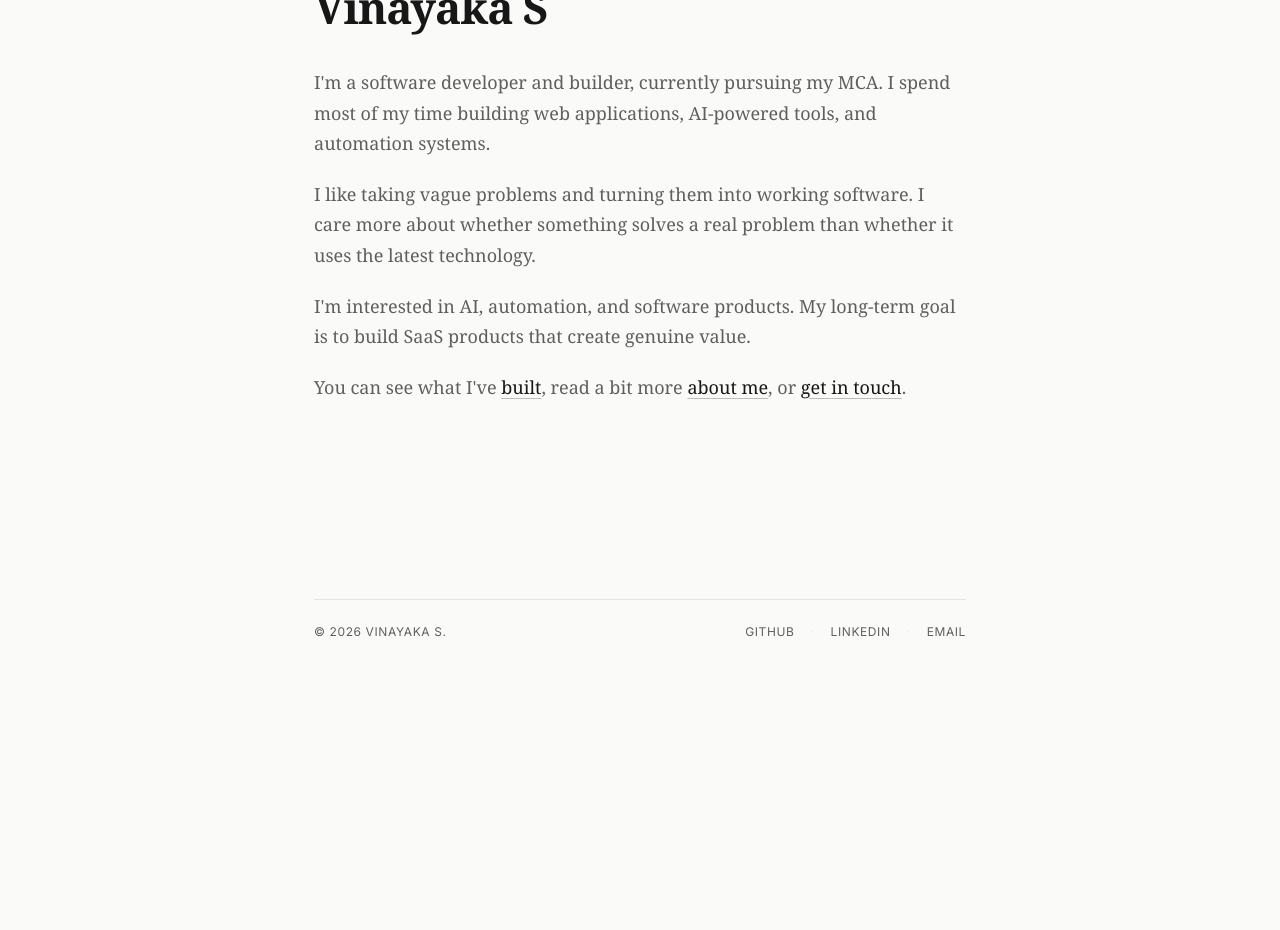
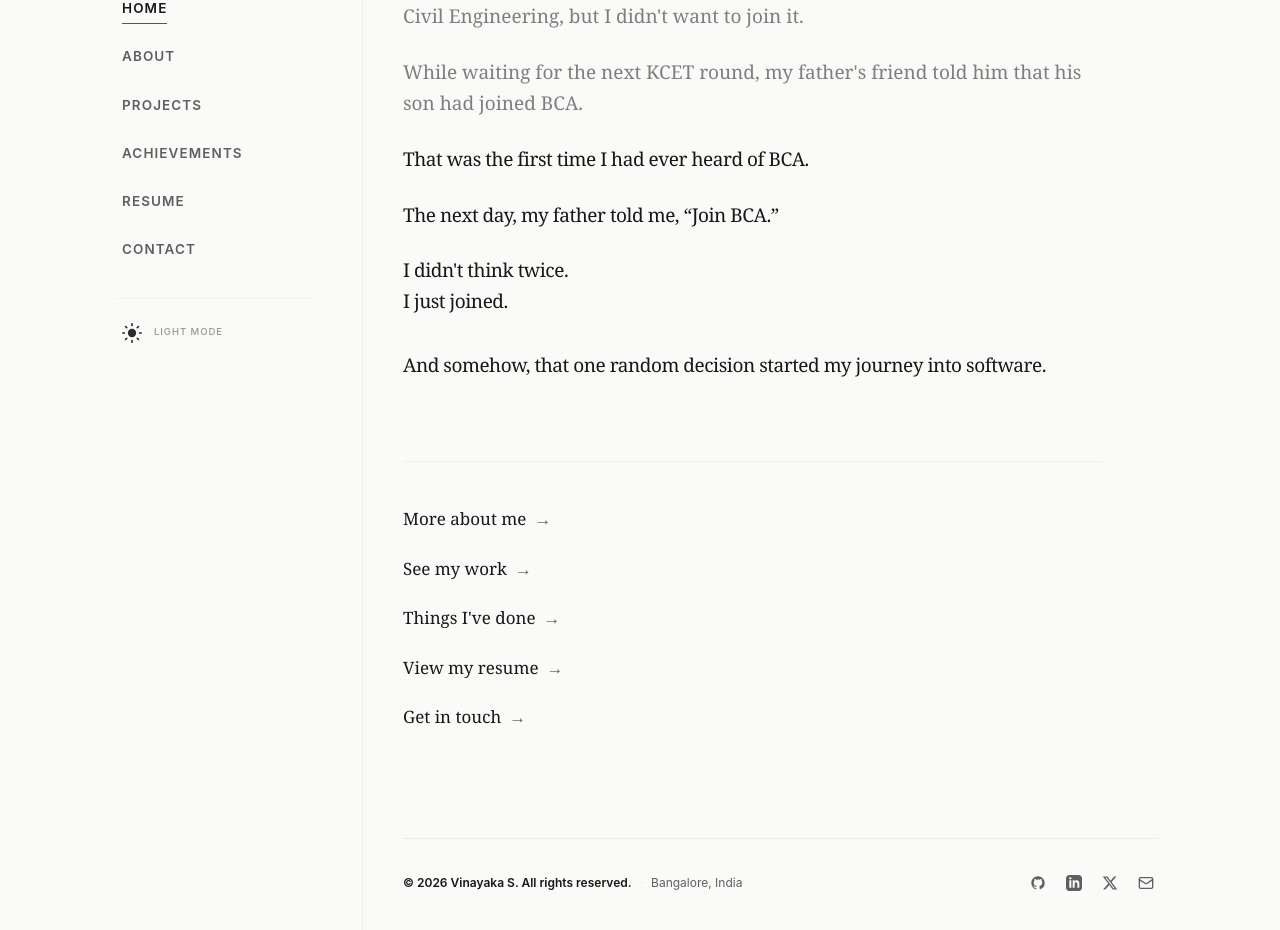
Before and after one commit to vinayaka2003/Portfolio, a Next.js app: page / in a window 1280 px wide. Shown: the part 160-1090 px from the top of the page. Before the commit the page ends 800 px from the top, so only its background shows below. Built offline with nearby package versions, Linux system fonts and the light colour scheme.

Commit message:
Refactor: Redesign editorial sidebar, improve typographic hierarchy, and fix sticky scroll positioning

```diff
--- a/src/app/globals.css
+++ b/src/app/globals.css
@@ -3,11 +3,11 @@
 /* Prevent layout shift from scrollbar appearing/disappearing */
 html {
   overflow-y: scroll;
-  overflow-x: hidden;
+  overflow-x: clip;
 }
 
 body {
-  overflow-x: hidden;
+  overflow-x: clip;
 }
 
 @keyframes fadeDown {
--- a/src/app/page.js
+++ b/src/app/page.js
@@ -1,56 +1,81 @@
 import Link from "next/link";
 
 export const metadata = {
-  title: "Vinayaka S — Software Developer & Builder",
-  description: "Vinayaka S is a software developer and builder interested in AI, automation, web applications, and software products.",
+  title: "Vinayaka S — Accidental Software Developer",
+  description: "Accidental Software Developer. The story of how one random decision started my journey into software.",
   openGraph: {
-    title: "Vinayaka S — Software Developer & Builder",
-    description: "Vinayaka S is a software developer and builder interested in AI, automation, web applications, and software products.",
+    title: "Vinayaka S — Accidental Software Developer",
+    description: "Accidental Software Developer. The story of how one random decision started my journey into software.",
     url: "https://vinayaka.dev",
     type: "website",
   },
   twitter: {
-    title: "Vinayaka S — Software Developer & Builder",
-    description: "Vinayaka S is a software developer and builder interested in AI, automation, web applications, and software products.",
+    title: "Vinayaka S — Accidental Software Developer",
+    description: "Accidental Software Developer. The story of how one random decision started my journey into software.",
   },
   alternates: { canonical: "https://vinayaka.dev" },
 };
 
 export default function Home() {
+  const heroLinks = [
+    { label: "More about me", href: "/about" },
+    { label: "See my work", href: "/projects" },
+    { label: "Things I've done", href: "/achievements" },
+    { label: "View my resume", href: "/resume" },
+    { label: "Get in touch", href: "/contact" },
+  ];
+
   return (
-    <div className="py-8 sm:py-12 font-serif antialiased">
-      <h1 className="text-[34px] sm:text-[44px] font-bold tracking-tight text-foreground mb-8 font-serif leading-tight">
-        Vinayaka S
+    <div className="pt-0.5 pb-2 font-serif antialiased">
+      {/* Hero Heading - Fluid scale capping at 44px to guarantee single line on desktop */}
+      <h1 className="text-[clamp(1.85rem,2.8vw,2.75rem)] font-bold tracking-tight text-foreground mb-8 font-serif leading-[1.08] md:whitespace-nowrap">
+        Accidental Software Developer.
       </h1>
 
-      <div className="space-y-5 text-[17px] sm:text-[18px] leading-[1.7] text-muted font-serif">
+      {/* Story Paragraphs */}
+      <div className="space-y-6 text-[17px] sm:text-[18px] lg:text-[19px] leading-[1.68] text-muted/80 font-serif max-w-[660px] lg:max-w-[700px]">
         <p>
-          I&apos;m a software developer and builder, currently pursuing my MCA. I spend most of my time building web applications, AI-powered tools, and automation systems.
+          After 12th, I wrote the KCET exam but didn&apos;t get the marks I wanted. I got Civil Engineering, but I didn&apos;t want to join it.
         </p>
 
         <p>
-          I like taking vague problems and turning them into working software. I care more about whether something solves a real problem than whether it uses the latest technology.
+          While waiting for the next KCET round, my father&apos;s friend told him that his son had joined BCA.
         </p>
 
-        <p>
-          I&apos;m interested in AI, automation, and software products. My long-term goal is to build SaaS products that create genuine value.
+        <p className="font-medium text-foreground tracking-tight leading-[1.65]">
+          That was the first time I had ever heard of BCA.
         </p>
 
-        <p>
-          You can see what I&apos;ve{" "}
-          <Link href="/projects" className="text-foreground underline decoration-muted/40 hover:decoration-accent hover:text-accent underline-offset-4 transition-colors">
-            built
-          </Link>
-          , read a bit more{" "}
-          <Link href="/about" className="text-foreground underline decoration-muted/40 hover:decoration-accent hover:text-accent underline-offset-4 transition-colors">
-            about me
-          </Link>
-          , or{" "}
-          <Link href="/contact" className="text-foreground underline decoration-muted/40 hover:decoration-accent hover:text-accent underline-offset-4 transition-colors">
-            get in touch
-          </Link>
-          .
+        <p className="font-medium text-foreground tracking-tight leading-[1.65]">
+          The next day, my father told me, &ldquo;Join BCA.&rdquo;
         </p>
+
+        <p className="font-medium text-foreground tracking-tight leading-[1.65]">
+          I didn&apos;t think twice.<br />
+          I just joined.
+        </p>
+
+        <p className="font-medium text-foreground tracking-tight leading-[1.65] pt-2">
+          And somehow, that one random decision started my journey into software.
+        </p>
+      </div>
+
+      {/* Visual Separation + Vertical Editorial Navigation Stack */}
+      <div className="mt-16 sm:mt-20 pt-8 sm:pt-10 border-t border-border/50 max-w-[660px] lg:max-w-[700px]">
+        <div className="flex flex-col items-start gap-y-4 font-serif">
+          {heroLinks.map((link) => (
+            <Link
+              key={link.href}
+              href={link.href}
+              className="group py-1 inline-flex items-center gap-2 text-[16px] sm:text-[17px] font-medium text-foreground hover:text-accent transition-colors relative after:absolute after:bottom-0 after:left-0 after:h-[1px] after:w-full after:bg-accent after:transition-transform after:duration-300 after:ease-out after:origin-left after:scale-x-0 hover:after:scale-x-100"
+            >
+              <span>{link.label}</span>
+              <span className="text-muted group-hover:text-accent group-hover:translate-x-1 transition-all duration-200">
+                →
+              </span>
+            </Link>
+          ))}
+        </div>
       </div>
     </div>
   );
--- a/src/components/EditorialFooter.jsx
+++ b/src/components/EditorialFooter.jsx
@@ -1,21 +1,92 @@
 import Link from "next/link";
+import { Mail } from "lucide-react";
+
+function GithubIcon(props) {
+  return (
+    <svg fill="currentColor" viewBox="0 0 24 24" aria-hidden="true" {...props}>
+      <path
+        fillRule="evenodd"
+        d="M12 2C6.477 2 2 6.484 2 12.017c0 4.425 2.865 8.18 6.839 9.504.5.092.682-.217.682-.483 0-.237-.008-.868-.013-1.703-2.782.605-3.369-1.343-3.369-1.343-.454-1.158-1.11-1.466-1.11-1.466-.908-.62.069-.608.069-.608 1.003.07 1.531 1.032 1.531 1.032.892 1.53 2.341 1.088 2.91.832.092-.647.35-1.088.636-1.338-2.22-.253-4.555-1.113-4.555-4.951 0-1.093.39-1.988 1.029-2.688-.103-.253-.446-1.272.098-2.65 0 0 .84-.27 2.75 1.026A9.564 9.564 0 0112 6.844c.85.004 1.705.115 2.504.337 1.909-1.296 2.747-1.027 2.747-1.027.546 1.379.202 2.398.1 2.651.64.7 1.028 1.595 1.028 2.688 0 3.848-2.339 4.695-4.566 4.943.359.309.678.92.678 1.855 0 1.338-.012 2.419-.012 2.747 0 .268.18.58.688.482A10.019 10.019 0 0022 12.017C22 6.484 17.522 2 12 2z"
+        clipRule="evenodd"
+      />
+    </svg>
+  );
+}
+
+function LinkedinIcon(props) {
+  return (
+    <svg fill="currentColor" viewBox="0 0 24 24" aria-hidden="true" {...props}>
+      <path
+        fillRule="evenodd"
+        d="M19 0h-14c-2.761 0-5 2.239-5 5v14c0 2.761 2.239 5 5 5h14c2.762 0 5-2.239 5-5v-14c0-2.761-2.238-5-5-5zm-11 19h-3v-11h3v11zm-1.5-12.268c-.966 0-1.75-.79-1.75-1.764s.784-1.764 1.75-1.764 1.75.79 1.75 1.764-.783 1.764-1.75 1.764zm13.5 12.268h-3v-5.604c0-3.368-4-3.113-4 0v5.604h-3v-11h3v1.765c1.396-2.586 7-2.777 7 2.476v6.759z"
+        clipRule="evenodd"
+      />
+    </svg>
+  );
+}
+
+function TwitterIcon(props) {
+  return (
+    <svg fill="currentColor" viewBox="0 0 24 24" aria-hidden="true" {...props}>
+      <path d="M18.244 2.25h3.308l-7.227 8.26 8.502 11.24H16.17l-5.214-6.817L4.99 21.75H1.68l7.73-8.835L1.254 2.25H8.08l4.713 6.231zm-1.161 17.52h1.833L7.084 4.126H5.117z" />
+    </svg>
+  );
+}
 
 export default function EditorialFooter() {
+  const currentYear = new Date().getFullYear();
+
   return (
-    <footer className="mt-24 sm:mt-36 pt-6 border-t border-border flex flex-col sm:flex-row gap-4 justify-between items-center text-xs text-muted w-full font-sans uppercase tracking-wider">
-      <span>&copy; 2026 Vinayaka S.</span>
-      <div className="flex gap-3 sm:gap-4 items-center">
-        <a href="https://github.com/vinayaka2003" target="_blank" rel="noopener noreferrer" className="hover:text-foreground transition-colors">
-          GitHub
-        </a>
-        <span className="text-border font-normal select-none">·</span>
-        <a href="https://linkedin.com/in/vinayaka2003" target="_blank" rel="noopener noreferrer" className="hover:text-foreground transition-colors">
-          LinkedIn
-        </a>
-        <span className="text-border font-normal select-none">·</span>
-        <Link href="/contact" className="hover:text-foreground transition-colors">
-          Email
-        </Link>
+    <footer className="mt-16 sm:mt-24 border-t border-border/60 pt-8 pb-12 w-full font-sans text-xs text-muted">
+      <div className="flex flex-col sm:flex-row gap-4 justify-between items-start sm:items-center">
+        {/* Left: Copyright, Name & All rights reserved */}
+        <div className="flex flex-wrap items-center gap-2">
+          <span className="font-semibold text-foreground">&copy; {currentYear} Vinayaka S. All rights reserved.</span>
+          <span className="text-border select-none">·</span>
+          <span>Bangalore, India</span>
+        </div>
+
+        {/* Right: Platform Icon Links */}
+        <nav aria-label="Social links" className="flex items-center gap-3 text-muted">
+          <a
+            href="https://github.com/vinayaka2003"
+            target="_blank"
+            rel="noopener noreferrer"
+            aria-label="GitHub Profile"
+            title="GitHub"
+            className="hover:text-foreground transition-colors p-1"
+          >
+            <GithubIcon className="w-4 h-4" />
+          </a>
+          <a
+            href="https://linkedin.com/in/vinayaka2003"
+            target="_blank"
+            rel="noopener noreferrer"
+            aria-label="LinkedIn Profile"
+            title="LinkedIn"
+            className="hover:text-foreground transition-colors p-1"
+          >
+            <LinkedinIcon className="w-4 h-4" />
+          </a>
+          <a
+            href="https://twitter.com/vinayaka_s_y"
+            target="_blank"
+            rel="noopener noreferrer"
+            aria-label="Twitter Profile"
+            title="Twitter"
+            className="hover:text-foreground transition-colors p-1"
+          >
+            <TwitterIcon className="w-4 h-4" />
+          </a>
+          <a
+            href="mailto:vinayakayattinamane@gmail.com"
+            aria-label="Email Vinayaka"
+            title="Email"
+            className="hover:text-foreground transition-colors p-1"
+          >
+            <Mail className="w-4 h-4" />
+          </a>
+        </nav>
       </div>
     </footer>
   );
--- a/src/components/EditorialNavbar.jsx
+++ b/src/components/EditorialNavbar.jsx
@@ -3,25 +3,31 @@
 import Link from "next/link";
 import { usePathname } from "next/navigation";
 import { useState, useEffect, useRef } from "react";
-import ThemeToggle from "@/components/ThemeToggle";
+import { useTheme } from "next-themes";
+import AnimatedThemeToggler from "@/components/ui/animated-theme-toggler";
 
 const links = [
+  { href: "/", label: "Home" },
+  { href: "/about", label: "About" },
   { href: "/projects", label: "Projects" },
-  { href: "/about", label: "About" },
   { href: "/achievements", label: "Achievements" },
   { href: "/resume", label: "Resume" },
+  { href: "/contact", label: "Contact" },
 ];
 
 export default function EditorialNavbar() {
   const pathname = usePathname();
+  const { resolvedTheme } = useTheme();
+  const [mounted, setMounted] = useState(false);
   const [menuOpen, setMenuOpen] = useState(false);
   const menuRef = useRef(null);
   const triggerRef = useRef(null);
 
-  // Close on route change
+  // Avoid hydration mismatch
   useEffect(() => {
-    setMenuOpen(false);
-  }, [pathname]);
+    const handle = requestAnimationFrame(() => setMounted(true));
+    return () => cancelAnimationFrame(handle);
+  }, []);
 
   // Close on Escape key
   useEffect(() => {
@@ -52,21 +58,27 @@ export default function EditorialNavbar() {
     return () => document.removeEventListener("mousedown", handleClick);
   }, [menuOpen]);
 
+  const isDark = mounted && resolvedTheme === "dark";
+
   return (
-    <header className="flex justify-between items-center py-8 font-sans w-full select-none relative">
-      {/* Logo */}
+    <header className="font-sans w-full select-none relative md:sticky md:top-14 z-40">
+      {/* Desktop Left Sidebar Navigation (≥ md) */}
+      <div className="hidden md:flex flex-col gap-8 w-full">
+        {/* Branding Header */}
+        <div className="flex flex-col select-none pb-5 border-b border-border/40">
           <Link
             href="/"
-        className="font-semibold text-foreground hover:text-accent transition-colors text-xs sm:text-sm uppercase tracking-wider whitespace-nowrap shrink-0"
+            className="font-serif text-[15px] font-bold text-foreground hover:text-accent transition-colors leading-tight tracking-tight"
           >
             Vinayaka S
           </Link>
+          <span className="text-[9.5px] text-muted/65 uppercase tracking-[0.12em] mt-1.5 font-sans font-semibold">
+            Software Developer
+          </span>
+        </div>
 
-      {/* Desktop nav — hidden below md */}
-      <nav
-        className="hidden md:flex items-center gap-6 text-xs text-muted font-medium uppercase tracking-wider"
-        aria-label="Primary navigation"
-      >
+        {/* Navigation Items - Single Flat List */}
+        <nav className="flex flex-col gap-4 text-[13.5px] text-muted font-semibold uppercase tracking-[0.08em] pt-1" aria-label="Primary navigation">
           {links.map((link) => {
             const isActive =
               pathname === link.href ||
@@ -75,20 +87,41 @@ export default function EditorialNavbar() {
               <Link
                 key={link.href}
                 href={link.href}
-              className={`${
-                isActive ? "text-foreground" : "hover:text-foreground"
-              } transition-colors`}
+                className={`relative py-1.5 w-fit transition-colors duration-300 ease-out
+                  after:absolute after:bottom-0 after:left-0 after:h-[1px] after:w-full after:bg-accent after:transition-transform after:duration-300 after:ease-out after:origin-left
+                  ${
+                    isActive
+                      ? "text-foreground font-semibold after:scale-x-100"
+                      : "text-muted hover:text-foreground after:scale-x-0 hover:after:scale-x-100"
+                  }
+                `}
               >
-              {link.label}
+                <span>{link.label}</span>
               </Link>
             );
           })}
-        <ThemeToggle />
         </nav>
 
-      {/* Mobile controls — visible below md */}
-      <div className="flex md:hidden items-center gap-3">
-        <ThemeToggle />
+        {/* Premium Animated Theme Toggle */}
+        <div className="pt-4 border-t border-border/40 flex items-center gap-1 w-full -ml-2">
+          <AnimatedThemeToggler />
+          <span className="text-[9.5px] text-muted/65 uppercase tracking-[0.1em] font-medium select-none">
+            {mounted ? (isDark ? "Dark Mode" : "Light Mode") : "Mode"}
+          </span>
+        </div>
+      </div>
+
+      {/* Mobile Top Header (< md) */}
+      <div className="flex md:hidden justify-between items-center py-4 w-full border-b border-border/60">
+        <Link
+          href="/"
+          className="font-serif text-[15px] font-bold text-foreground hover:text-accent transition-colors tracking-tight whitespace-nowrap shrink-0"
+        >
+          Vinayaka S
+        </Link>
+
+        <div className="flex items-center gap-1.5">
+          <AnimatedThemeToggler />
 
           {/* Hamburger button */}
           <button
@@ -97,9 +130,8 @@ export default function EditorialNavbar() {
             aria-label={menuOpen ? "Close navigation" : "Open navigation"}
             aria-expanded={menuOpen}
             aria-controls="mobile-menu"
-          className="p-1 text-muted hover:text-foreground transition-colors focus:outline-none focus-visible:ring-1 focus-visible:ring-accent/50 rounded"
+            className="p-1 text-muted hover:text-foreground transition-colors focus:outline-none"
           >
-          {/* Animated hamburger / X */}
             <svg
               width="18"
               height="18"
@@ -126,8 +158,9 @@ export default function EditorialNavbar() {
             </svg>
           </button>
         </div>
+      </div>
 
-      {/* Mobile menu dropdown */}
+      {/* Mobile Menu Dropdown (< md) */}
       {menuOpen && (
         <nav
           id="mobile-menu"
@@ -136,11 +169,13 @@ export default function EditorialNavbar() {
           className="
             absolute top-full right-0 z-50
             min-w-[160px]
-            bg-background border border-border
-            py-2
-            flex flex-col
-            text-xs font-medium uppercase tracking-wider text-muted
+            bg-background/95 dark:bg-background/95 backdrop-blur-md border border-border/80
+            rounded-2xl py-4 px-5 mt-2
+            shadow-lg
+            flex flex-col gap-3.5
+            text-[13.5px] font-semibold uppercase tracking-[0.08em] text-muted
             motion-safe:animate-[fadeDown_0.15s_ease_forwards]
+            md:hidden
           "
         >
           {links.map((link) => {
@@ -152,13 +187,16 @@ export default function EditorialNavbar() {
                 key={link.href}
                 href={link.href}
                 onClick={() => setMenuOpen(false)}
-                className={`px-5 py-3 ${
+                className={`relative py-1 w-fit transition-colors duration-200 ease-out
+                  after:absolute after:bottom-0 after:left-0 after:h-[1px] after:w-full after:bg-accent after:transition-transform after:duration-300 after:ease-out after:origin-left
+                  ${
                     isActive
-                    ? "text-foreground"
-                    : "hover:text-foreground"
-                } transition-colors`}
+                      ? "text-foreground font-semibold after:scale-x-100"
+                      : "text-muted hover:text-foreground after:scale-x-0 hover:after:scale-x-100"
+                  }
+                `}
               >
-                {link.label}
+                <span>{link.label}</span>
               </Link>
             );
           })}
--- a/src/components/LayoutWrapper.jsx
+++ b/src/components/LayoutWrapper.jsx
@@ -13,10 +13,19 @@ export default function LayoutWrapper({ children }) {
   }
 
   return (
-    <div className="max-w-[700px] mx-auto px-6 w-full flex flex-col min-h-screen">
-      <EditorialNavbar />
-      <main className="flex-grow">{children}</main>
-      <EditorialFooter />
+    <div className="max-w-[1100px] mx-auto px-6 sm:px-8 w-full min-h-screen">
+      <div className="flex flex-col md:flex-row pt-8 md:pt-14 pb-16">
+        {/* Left Sidebar Navigation Column (220px-240px) */}
+        <aside className="md:w-[220px] lg:w-[240px] shrink-0 md:sticky md:top-14 md:self-start md:pr-8 lg:pr-10 pb-8 md:pb-0">
+          <EditorialNavbar />
+        </aside>
+
+        {/* Right Main Content Column (780px-820px) */}
+        <div className="flex-1 md:border-l md:border-border/60 md:pl-8 lg:pl-10 flex flex-col justify-between min-h-[calc(100vh-140px)] pt-8 md:pt-0">
+          <main className="flex-grow">{children}</main>
+          <EditorialFooter />
+        </div>
+      </div>
     </div>
   );
 }
--- a/src/components/ThemeToggle.jsx
+++ b/src/components/ThemeToggle.jsx
@@ -9,7 +9,8 @@ export default function ThemeToggle() {
 
   // Avoid hydration mismatch by waiting until mounted
   useEffect(() => {
-    setMounted(true);
+    const handle = requestAnimationFrame(() => setMounted(true));
+    return () => cancelAnimationFrame(handle);
   }, []);
 
   if (!mounted) {
```
Also changed, not shown: src/app/layout.js (+14 -3 lines). Lines whose indentation alone changed are shown as unchanged.
